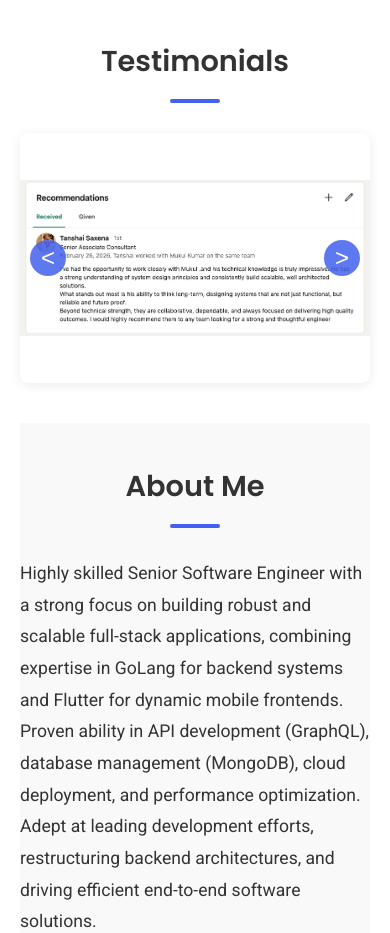
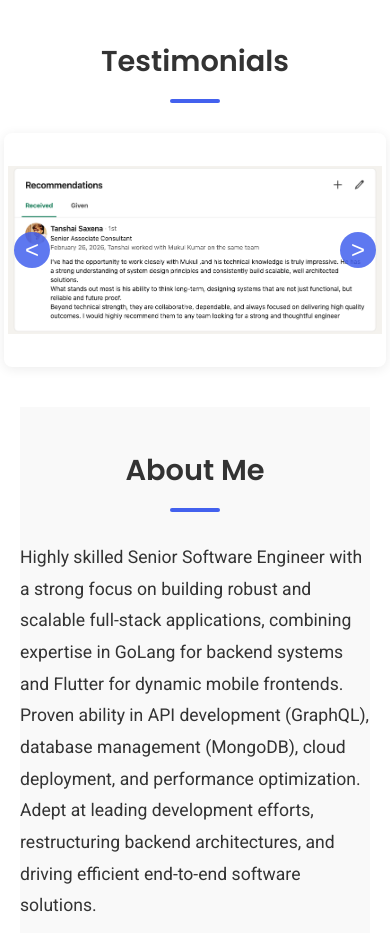
Before and after one commit to MukulKrSingh/MukulKrSingh.github.io, a plain HTML site: page index.html in a window 390 px wide. Shown: the part 906-1839 px from the top of the page. Drawn offline with nearby package versions, Linux system fonts and the light colour scheme.

Commit message:
increased size of image testimonial

```diff
--- a/assets/css/style.css
+++ b/assets/css/style.css
@@ -70,8 +70,11 @@ body {
 
 .testimonial-slideshow {
         position: relative;
-    width: 350px;
-    height: 250px;
+        width: 90vw;
+        max-width: 700px;
+        height: 50vw;
+        max-height: 450px;
+        min-height: 250px;
         display: flex;
         justify-content: center;
         align-items: center;
@@ -79,6 +82,7 @@ body {
         border-radius: var(--border-radius);
         box-shadow: 0 2px 12px rgba(0,0,0,0.08);
         overflow: hidden;
+        padding: 32px 0;
 }
 
 .testimonial-slide {
@@ -86,7 +90,23 @@ body {
         height: 100%;
         object-fit: contain;
         border-radius: var(--border-radius);
+        background: #fff;
+        padding: 16px;
+        box-sizing: border-box;
         transition: opacity 0.5s;
+}
+
+@media (max-width: 600px) {
+    .testimonial-slideshow {
+        width: 98vw;
+        height: 60vw;
+        min-height: 180px;
+        max-height: 260px;
+        padding: 12px 0;
+    }
+    .testimonial-slide {
+        padding: 4px;
+    }
 }
 
 .testimonial-nav {
```
Lines whose indentation alone changed are shown as unchanged.
